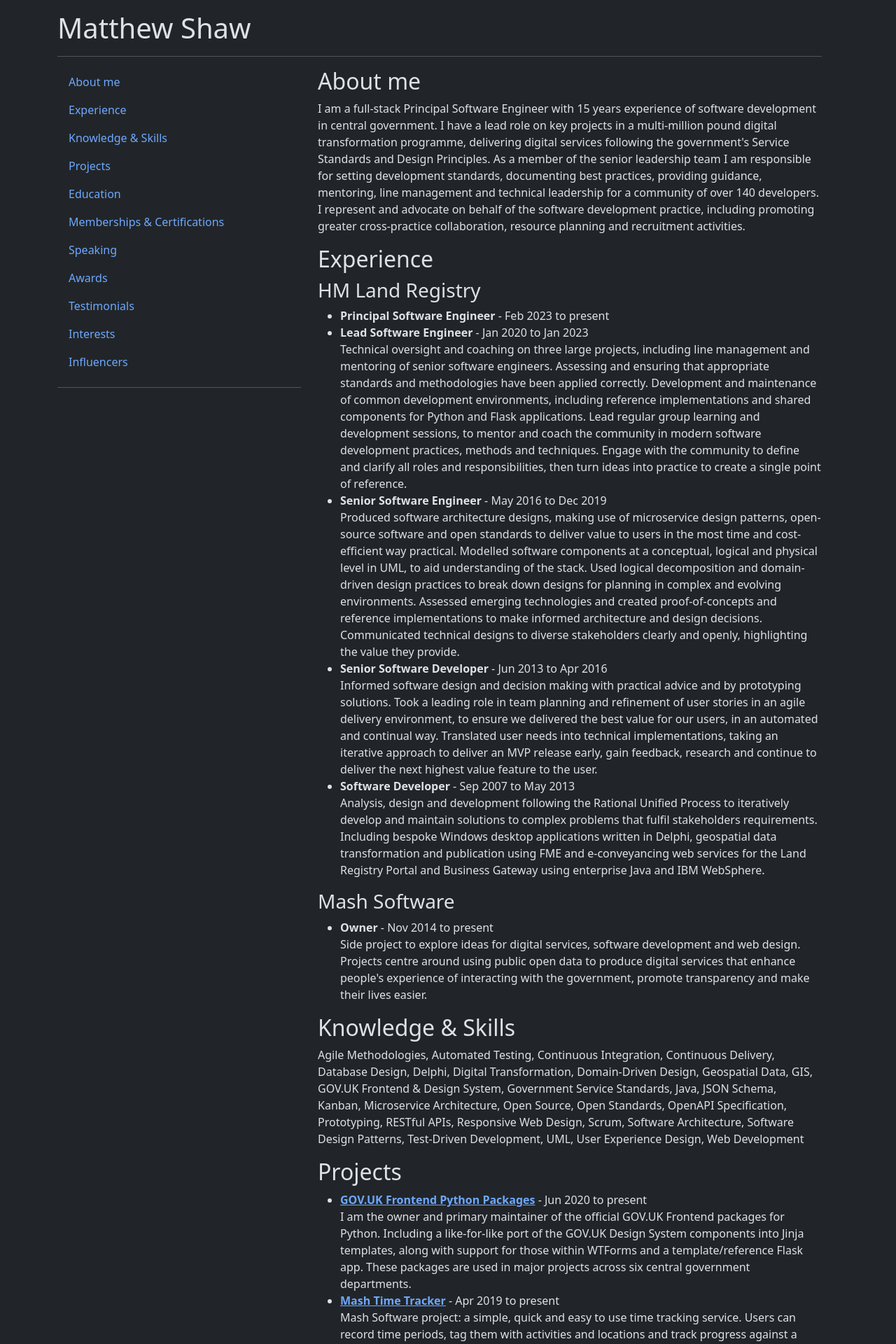
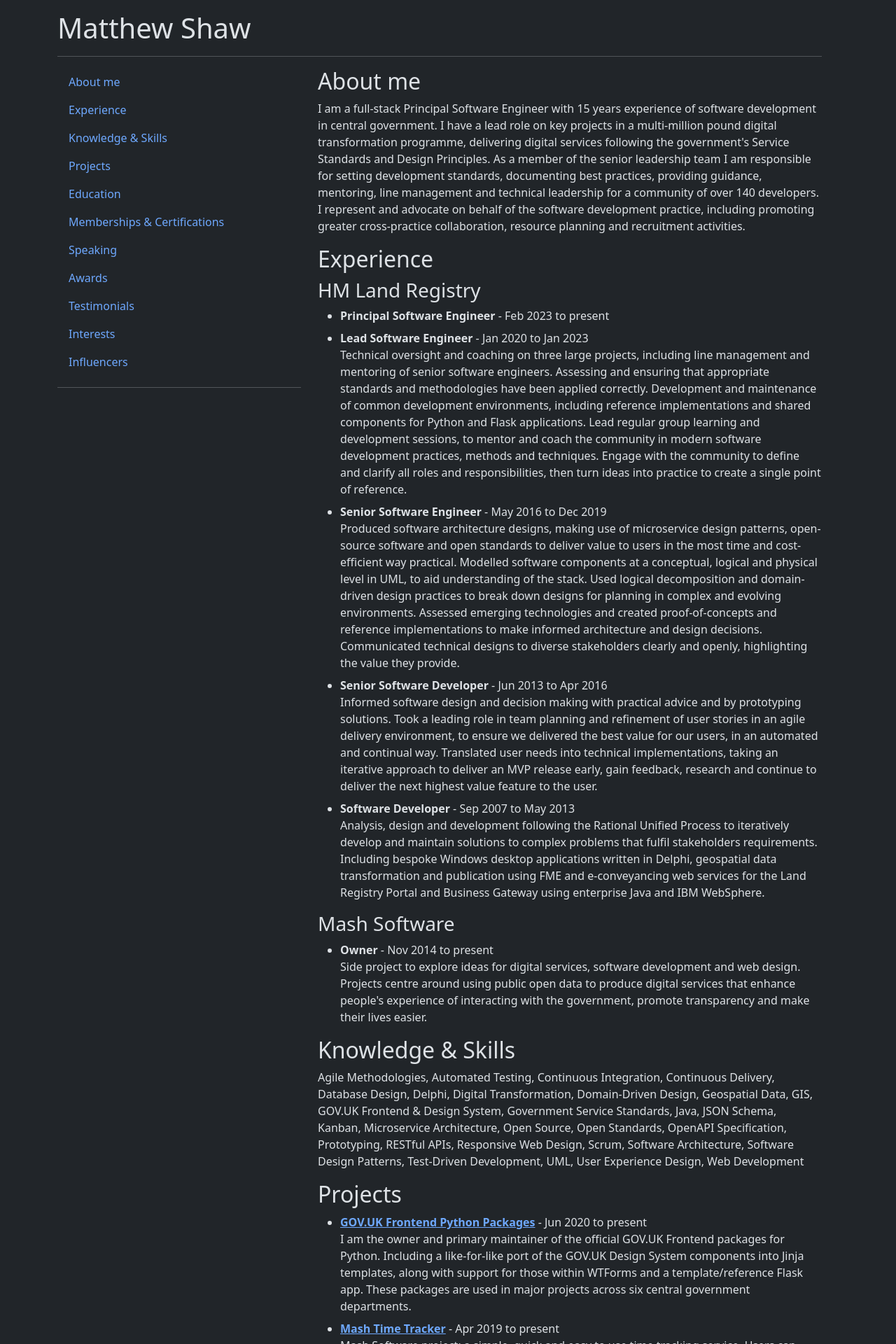
Before and after one commit to matthew-shaw/matthew-shaw.github.io, a Jekyll site: the page built from index.html, in a window 1280 px wide. Shown: the top 1920 px of the page at 70% size. Built offline with Jekyll 4.4.1, drawn with Linux system fonts in a browser that asks for light colours.

Commit message:
increase list item margin

```diff
--- a/index.html
+++ b/index.html
@@ -32,27 +32,27 @@
         <h2 id="experience">Experience</h2>
         <h3>HM Land Registry</h3>
         <ul>
-            <li><b>Principal Software Engineer</b> - Feb 2023 to present</li>
-            <li>
+            <li class="my-2"><b>Principal Software Engineer</b> - Feb 2023 to present</li>
+            <li class="my-2">
                 <b>Lead Software Engineer</b> - Jan 2020 to Jan 2023<br>
                 Technical oversight and coaching on three large projects, including line management and mentoring of senior software engineers. Assessing and ensuring that appropriate standards and methodologies have been applied correctly. Development and maintenance of common development environments, including reference implementations and shared components for Python and Flask applications. Lead regular group learning and development sessions, to mentor and coach the community in modern software development practices, methods and techniques. Engage with the community to define and clarify all roles and responsibilities, then turn ideas into practice to create a single point of reference.
             </li>
-            <li>
+            <li class="my-2">
                 <b>Senior Software Engineer</b> - May 2016 to Dec 2019<br>
                 Produced software architecture designs, making use of microservice design patterns, open-source software and open standards to deliver value to users in the most time and cost-efficient way practical. Modelled software components at a conceptual, logical and physical level in UML, to aid understanding of the stack. Used logical decomposition and domain-driven design practices to break down designs for planning in complex and evolving environments. Assessed emerging technologies and created proof-of-concepts and reference implementations to make informed architecture and design decisions. Communicated technical designs to diverse stakeholders clearly and openly, highlighting the value they provide.
             </li>
-            <li>
+            <li class="my-2">
                 <b>Senior Software Developer</b> - Jun 2013 to Apr 2016<br>
                 Informed software design and decision making with practical advice and by prototyping solutions. Took a leading role in team planning and refinement of user stories in an agile delivery environment, to ensure we delivered the best value for our users, in an automated and continual way. Translated user needs into technical implementations, taking an iterative approach to deliver an MVP release early, gain feedback, research and continue to deliver the next highest value feature to the user.
             </li>
-            <li>
+            <li class="my-2">
                 <b>Software Developer</b> - Sep 2007 to May 2013<br>
                 Analysis, design and development following the Rational Unified Process to iteratively develop and maintain solutions to complex problems that fulfil stakeholders requirements. Including bespoke Windows desktop applications written in Delphi, geospatial data transformation and publication using FME and e-conveyancing web services for the Land Registry Portal and Business Gateway using enterprise Java and IBM WebSphere.
             </li>
         </ul>
         <h3>Mash Software</h3>
         <ul>
-            <li>
+            <li class="my-2">
                 <b>Owner</b> - Nov 2014 to present<br>
                 Side project to explore ideas for digital services, software development and web design. Projects centre around using public open data to produce digital services that enhance people's experience of interacting with the government, promote transparency and make their lives easier.
             </li>
@@ -63,23 +63,23 @@
 
         <h2 id="projects">Projects</h2>
         <ul>
-            <li>
+            <li class="my-2">
                 <b><a href="https://github.com/LandRegistry/govuk-frontend-jinja" target="blank" rel="noopener">GOV.UK Frontend Python Packages</a></b> - Jun 2020 to present<br>
                 I am the owner and primary maintainer of the official GOV.UK Frontend packages for Python. Including a like-for-like port of the GOV.UK Design System components into Jinja templates, along with support for those within WTForms and a template/reference Flask app. These packages are used in major projects across six central government departments.
             </li>
-            <li>
+            <li class="my-2">
                 <b><a href="https://time-tracker.mashsoftware.com/" target="blank" rel="noopener">Mash Time Tracker</a></b> - Apr 2019 to present<br>
                 Mash Software project: a simple, quick and easy to use time tracking service. Users can record time periods, tag them with activities and locations and track progress against a personal schedule.
             </li>
-            <li>
+            <li class="my-2">
                 <b><a href="https://hmlandregistry.blog.gov.uk/2019/05/24/could-blockchain-be-the-future-of-the-property-market/" target="blank" rel="noopener">Digital Street</a></b> - Mar 2018 to Jul 2019<br>
                 Assessed emerging blockchain and smart contract technologies by building an end-to-end property transaction prototype. Published recommendations on strategic technical direction and future opportunities.
             </li>
-            <li>
+            <li class="my-2">
                 <b><a href="https://search-property-information.service.gov.uk/" target="blank" rel="noopener">Find Property Information</a></b> - May 16 to Mar 18<br>
                 GOV.UK service to provide simple and accessible land and property title information.
             </li>
-            <li>
+            <li class="my-2">
                 <b><a href="https://propertyalert.landregistry.gov.uk/" target="blank" rel="noopener">Property Alert</a></b> - Aug 2013 to Mar 2014<br>
                 Service to proactively alert citizens of activity on monitored land and property titles.
             </li>
@@ -87,32 +87,32 @@
 
         <h2 id="education">Education</h2>
         <ul>
-            <li><b>BSc (Hons) Computing - 2:1</b> - University of Plymouth - Sep 2003 to Jun 2006</li>
+            <li class="my-2"><b>BSc (Hons) Computing - 2:1</b> - University of Plymouth - Sep 2003 to Jun 2006</li>
         </ul>
 
         <h2 id="memberships-certifications">Memberships & Certifications</h2>
         <ul>
-            <li><b>Professional Member</b> - BCS The Chartered Institute for IT - Sep 2007 to present</li>
-            <li><b>Certified Scrum Master</b> - Agile Alliance - Aug 2014</li>
-            <li><b>Certified Scrum Developer</b> - Agile Alliance - Jun 2014</li>
+            <li class="my-2"><b>Professional Member</b> - BCS The Chartered Institute for IT - Sep 2007 to present</li>
+            <li class="my-2"><b>Certified Scrum Master</b> - Agile Alliance - Aug 2014</li>
+            <li class="my-2"><b>Certified Scrum Developer</b> - Agile Alliance - Jun 2014</li>
         </ul>
 
         <h2 id="speaking">Speaking</h2>
         <ul>
-            <li><b>Future Sync conference</b> - <em>"Exploring the future of property transactions using blockchain technology"</em> - Plymouth, UK - Apr 2019</li>
-            <li><b>Stack Maps conference</b> - <em>"Demonstrating a page for every property in the UK on GOV.UK"</em> - London, UK - Jul 2014</li>
+            <li class="my-2"><b>Future Sync conference</b> - <em>"Exploring the future of property transactions using blockchain technology"</em> - Plymouth, UK - Apr 2019</li>
+            <li class="my-2"><b>Stack Maps conference</b> - <em>"Demonstrating a page for every property in the UK on GOV.UK"</em> - London, UK - Jul 2014</li>
         </ul>
 
         <h2 id="awards">Awards</h2>
         <h3>Won</h3>
         <ul>
-            <li><b>Civil Service Award for Innovation</b> - London, UK - Nov 2014</li>
-            <li><b>Real IT Award for Innovation in Business</b> - London, UK - May 2014</li>
+            <li class="my-2"><b>Civil Service Award for Innovation</b> - London, UK - Nov 2014</li>
+            <li class="my-2"><b>Real IT Award for Innovation in Business</b> - London, UK - May 2014</li>
         </ul>
         <h3>Nominated</h3>
         <ul>
-            <li><b>Real IT Award for Delivering Business Value</b> - London, UK - Jun 2013</li>
-            <li><b>Real IT Award for Working Smarter</b> - London, UK - Jun 2013</li>
+            <li class="my-2"><b>Real IT Award for Delivering Business Value</b> - London, UK - Jun 2013</li>
+            <li class="my-2"><b>Real IT Award for Working Smarter</b> - London, UK - Jun 2013</li>
         </ul>
 
         <h2 id="testimonials">Testimonials</h2>
@@ -167,25 +167,25 @@
 
         <h2 id="interests">Interests</h2>
         <ul>
-            <li>Drumming</li>
-            <li>Mountain Biking</li>
-            <li>Running</li>
-            <li>Video Games</li>
+            <li class="my-2">Drumming</li>
+            <li class="my-2">Mountain Biking</li>
+            <li class="my-2">Running</li>
+            <li class="my-2">Video Games</li>
         </ul>
 
         <h2 id="influencers">Influencers</h2>
         <ul>
-            <li>Allen Holub</li>
-            <li>Daniel Terhorst-North</li>
-            <li>Dave Farley</li>
-            <li>Grady Booch</li>
-            <li>Jez Humble</li>
-            <li>Manuel Pais</li>
-            <li>Martin Fowler</li>
-            <li>Matthew Skelton</li>
-            <li>Nicole Forsgren</li>
-            <li>Sam Newman</li>
-            <li>Simon Brown</li>
+            <li class="my-2">Allen Holub</li>
+            <li class="my-2">Daniel Terhorst-North</li>
+            <li class="my-2">Dave Farley</li>
+            <li class="my-2">Grady Booch</li>
+            <li class="my-2">Jez Humble</li>
+            <li class="my-2">Manuel Pais</li>
+            <li class="my-2">Martin Fowler</li>
+            <li class="my-2">Matthew Skelton</li>
+            <li class="my-2">Nicole Forsgren</li>
+            <li class="my-2">Sam Newman</li>
+            <li class="my-2">Simon Brown</li>
         </ul>
     </div>
 </div>
```
